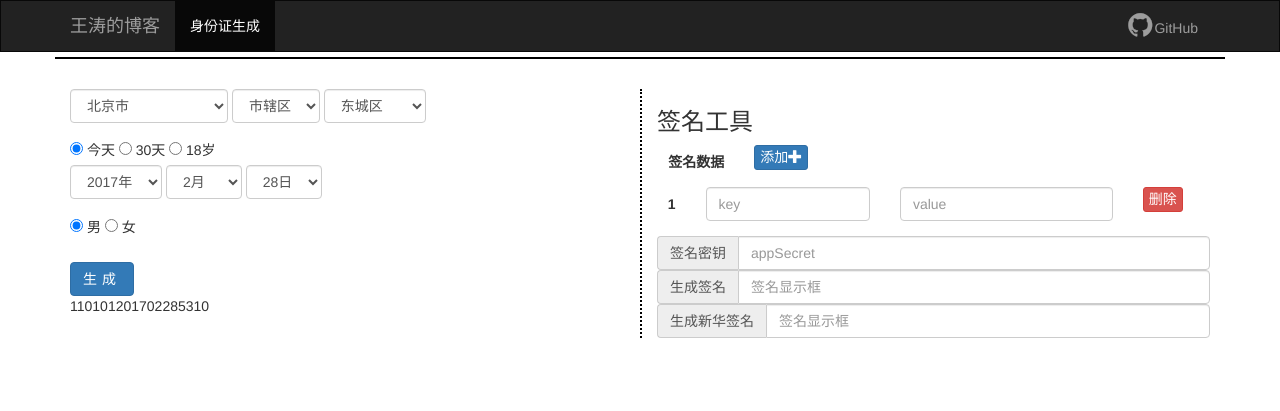
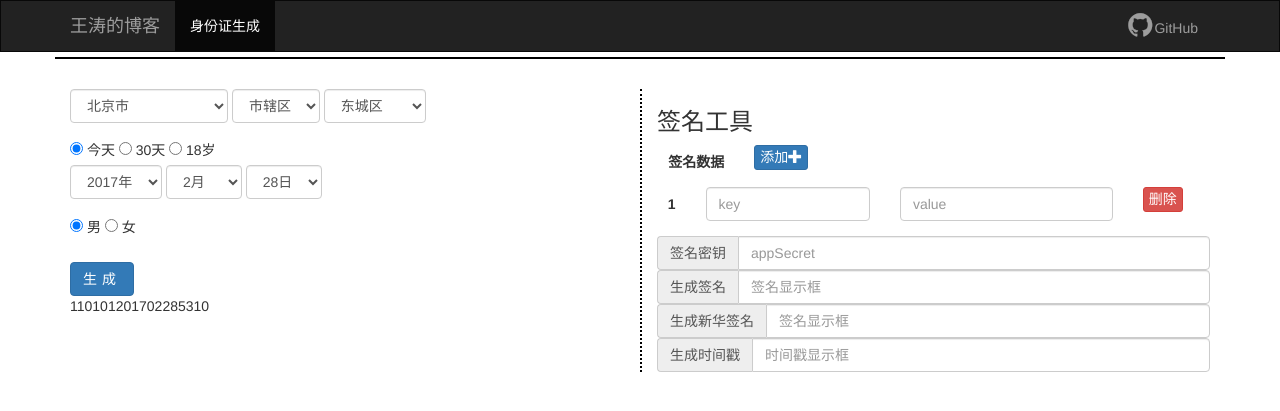
Before and after one commit to WaTer9527/WaTer9527.github.io, a Jekyll site: the page built from app-id.md, in a window 1280 px wide. Shown: the top 411 px of the page. Built offline with Jekyll 4.4.1, drawn with Linux system fonts in a browser that asks for light colours.

Commit message:
增加生成时间戳

```diff
--- a/_layouts/id-generator.html
+++ b/_layouts/id-generator.html
@@ -182,12 +182,16 @@
 						<input type="text" id="appSecret" class="form-control" placeholder="appSecret" >
 					</div>
 					<div class="input-group">
-						<span class="input-group-addon" id="generate-btn">生成签名</span>
+						<span class="input-group-addon btn btn-primary" id="generate-btn">生成签名</span>
 						<input type="text" id="sign" class="form-control" placeholder="签名显示框" >
 					</div>
 					<div class="input-group">
-						<span class="input-group-addon" id="generate-btn-xinhua">生成新华签名</span>
+						<span class="input-group-addon btn btn-primary" id="generate-btn-xinhua">生成新华签名</span>
 						<input type="text" id="xinhuaSign" class="form-control" placeholder="签名显示框" >
+					</div>
+					<div class="input-group">
+						<span class="input-group-addon btn btn-primary" id="generate-btn-timestamp">生成时间戳</span>
+						<input type="text" id="generated-timestamp" class="form-control" placeholder="时间戳显示框" >
 					</div>
 				</form>
 			</div>
--- a/assets/js/app-id-generator.js
+++ b/assets/js/app-id-generator.js
@@ -39,9 +39,11 @@ $(function() {
 		addBtn = $("#add-btn"),
 		generateBtn = $("#generate-btn"),
 		generateBtnXinhua = $("#generate-btn-xinhua"),
+		generateBtnTimestamp = $("#generate-btn-timestamp"),
 		appSecret = $("#appSecret"),
 		sign = $("#sign"),
-		xinhuaSign = $("#xinhuaSign");
+		xinhuaSign = $("#xinhuaSign"),
+		generatedTimestamp = $("#generated-timestamp");
 	dynamicDataGroup.delegate(".delete-btn","click",function(){
         $(this).closest(".dynamic-data-item").remove();
     });
@@ -79,6 +81,7 @@ $(function() {
 			str += sortKeyValuePairs[i].key + sortKeyValuePairs[i].value;
 		}
 		str += appSecret.val();
+		console.log(str);
 		sign.val(CryptoJS.SHA1(str));
 	});
 	generateBtnXinhua.click(function(){
@@ -90,7 +93,9 @@ $(function() {
 		str += appSecret.val();
 		xinhuaSign.val(CryptoJS.MD5(str));
 	});
-
+	generateBtnTimestamp.click(function(){
+		generatedTimestamp.val(new Date().getTime());
+	});
 })
 
 function changeTimePoint(e) {
```
